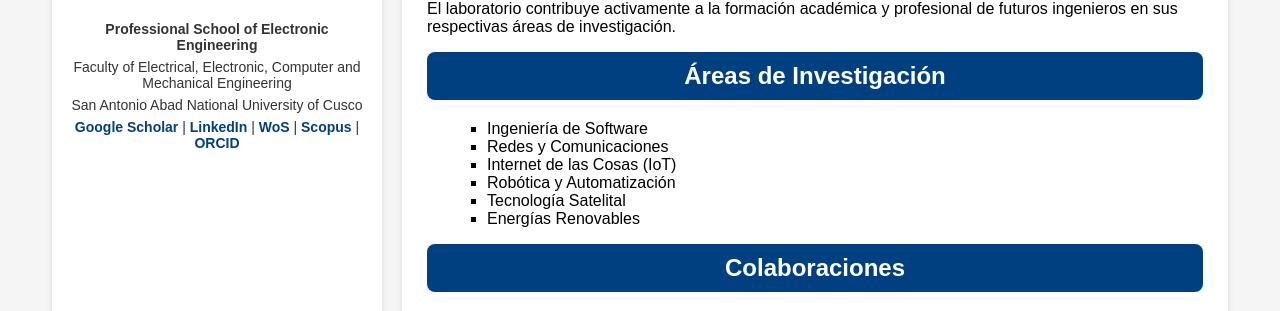
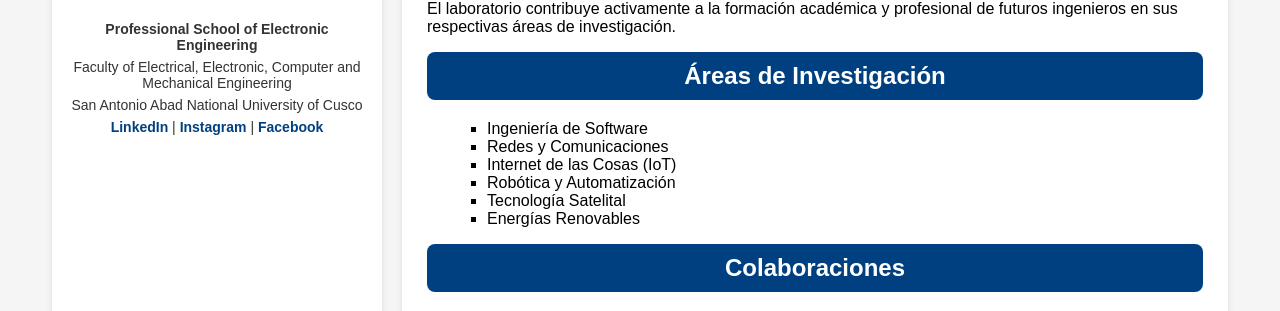
Before and after one commit to laboratoriotesla-unsaac/laboratoriotesla-unsaac.github.io, a Jekyll site: the page built from index.html, in a window 1280 px wide. Shown: the part 496-807 px from the top of the page. Built offline with Jekyll 4.4.1, drawn with Linux system fonts in a browser that asks for light colours.

Commit message:
Update index.html

```diff
--- a/index.html
+++ b/index.html
@@ -99,11 +99,9 @@ title: Laboratorio TESLA - UNSAAC
     <p>Faculty of Electrical, Electronic, Computer and Mechanical Engineering</p>
     <p>San Antonio Abad National University of Cusco</p>
     <p>
-      <a href="https://scholar.google.com/citations?user=rDskVUYAAAAJ&hl=es&oi=ao" target="_blank">Google Scholar</a> |
-      <a href="https://www.linkedin.com/in/edisonmorenocardenas/" target="_blank">LinkedIn</a> |
-      <a href="https://www.webofscience.com/wos/author/record/AET-6559-2022" target="_blank">WoS</a> |
-      <a href="https://www.scopus.com/authid/detail.uri?authorId=58781792800" target="_blank">Scopus</a> |
-      <a href="https://orcid.org/0000-0001-9545-4694" target="_blank">ORCID</a>
+      <a href="https://www.linkedin.com/company/laboratoriotesla/about/" target="_blank">LinkedIn</a> |
+      <a href="https://www.instagram.com/laboratorioteslaunsaac1/" target="_blank">Instagram</a> |
+      <a href="https://web.facebook.com/Laboratorio-TESLA-Unsaac-61575077525195/" target="_blank">Facebook</a>
     </p>
   </div>
 
```
